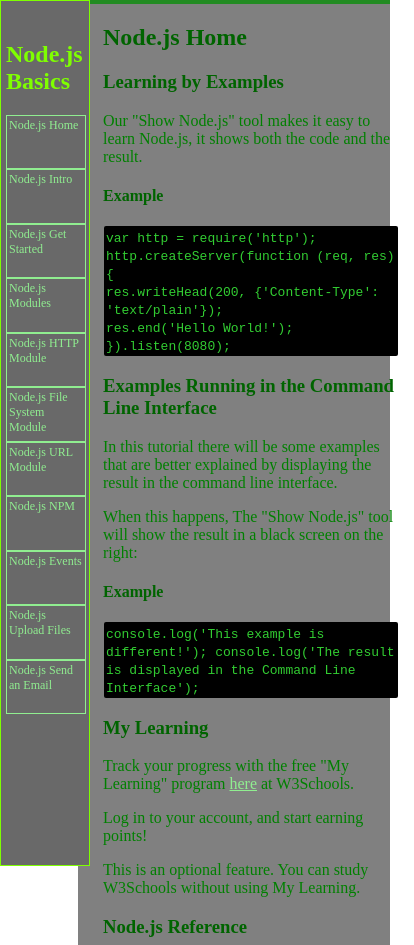
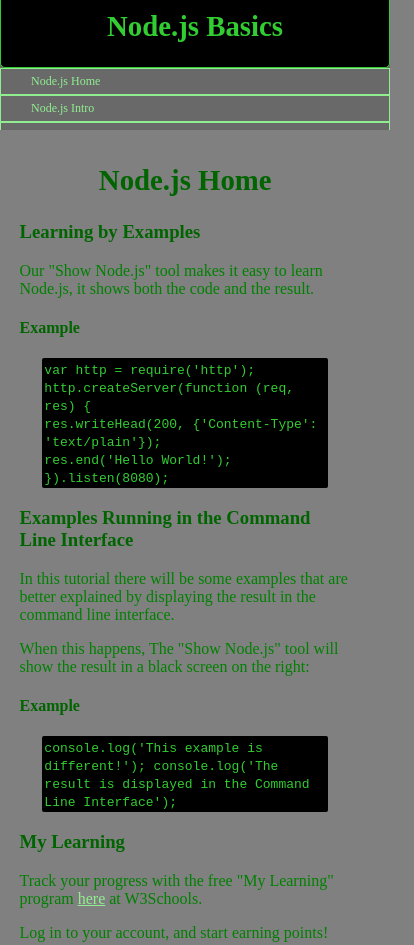
Before and after one commit to Imitelis/Responsive_Web_Design_Projects, a plain HTML site: page WD_Projects_03_Technical_Documentation_Page/index.html in a window 390 px wide. Shown: the top 945 px of the page, 414 px wide, since content can reach past the window. Drawn offline with Linux system fonts and the light colour scheme.

Commit message:
Update styles.css

```diff
--- a/WD_Projects_03_Technical_Documentation_Page/styles.css
+++ b/WD_Projects_03_Technical_Documentation_Page/styles.css
@@ -1,3 +1,40 @@
+
+html {
+  background-color: grey;
+  width: 100vw;
+  height: 100vh;
+}
+
+body {
+  margin: 0;
+  background-color: grey;
+}
+
+main {
+  position: absolute;
+  background-color: grey;
+  top: 0;
+  padding-top: 0;
+  width: 80vw;
+  right: calc(100vw - 20vw);
+  left: 20vw;
+  padding-bottom: 15px;
+  border-top: 4px forestgreen solid;
+  border-bottom: 4px forestgreen solid;
+  min-height: 100vh;
+  transition: all 0.2s ease;
+  box-sizing: border-box;
+}
+
+section {
+  width: 90%;
+  padding-top: 0vh;
+  padding-left: 5vw;
+  padding-right: 0vw;
+  transition: all 0.2s ease;
+  box-sizing: border-box;
+}
+
 a {
   color: lightgreen;
   border: 2px;
@@ -11,8 +48,24 @@
   color: yellowgreen;
 }
 
+#main-doc header {
+  text-align: center;
+  margin: 0px;
+}
+
 header {
-  color: chartreuse;
+  margin: 10px;
+  text-align: center;
+  font-size: 1.2em;
+}
+
+#navbar header {
+  margin-top: -15px;
+  border: 1.5px limegreen solid;
+  border-radius: 5px;
+  background-color: black;
+  color: limegreen;
+  font-weight: thin;
 }
 
 .nav-link:hover {
@@ -37,62 +90,59 @@
   background-color: black;
   color:limegreen;
   border-radius: 2px;
-  width: 98%;
+  width: 100%;
   margin: auto;
   position: relative;
   padding: 2px 2px 2px 2px;
-}
-
-main {
-  background-color: grey;
-  top: 0;
-  padding-top: 0;
-  width: 80%;
-  left: 20%;
-  right: 0;
-  position: absolute;
-  padding-right: 0px;
-  padding-left: 0px;
-  padding-bottom: 15px;
-  border-top: 4px forestgreen solid;
-  border-bottom: 4px forestgreen solid;
-}
-
-section {
-  width: 95%;
-  padding-top: 0;
-  padding-left: 25px;
-  padding-right: 15px;
 }
 
 #navbar {
   background-color: dimgrey;
   z-index: 1;
   position: fixed;
-  width: 20%;
+  width: 20vw;
   height: 100%;
-  top: 0;
-  left: 0;
+  top: 0px;
+  left: 0px;
+  bottom: 0px;
   overflow-x: hidden;
   padding-top: 20px;
   padding-left: 5px;
   padding-right: 5px;
-  padding-bottom: 0px;
+  padding-bottom: 5px;
   border-right: solid;
   border: 1px chartreuse solid;
 }
 
 #navbar a {
-  padding: 2px 2px 2px 2px;
-  position: static;
+  padding: 5px 30px;
+  position: relative;
   text-decoration: none;
   font-size: 12px;
   border: 1px lightgreen solid;
   display: block;
   transition: 0.3s;
-  width: 95%;
-  height: 5.75%;
   cursor: pointer;
+}
+
+#navbar ul {
+  padding: 0;
+  overflow-y: auto;
+  overflow-x: auto;
+  bottom: 20px;
+  margin-bottom: 13px;
+}
+
+#navbar li {
+  border-top: 1px solid;
+  list-style: none;
+  position: static;
+  height: auto;
+  bottom: 20px;
+}
+
+#navbar li a {
+  height: 5%;
 }
 
 #navbar a:hover {
@@ -100,7 +150,42 @@
   color: dimgrey;
 }
 
-@media screen and (max-height: 450px) {
-  #navbar {width: 10%;}
-  main {width: 90%}
+@media screen and (max-width: 600px) {
+
+  #navbar {
+    position: fixed;
+    top: 0;
+    padding: 0;
+    margin: 0;
+    width: 100%;
+    max-height: 130px;
+    border: none;
+    z-index: 1;
+  }
+
+  #navbar ul {
+    margin-bottom: 0px;
+  }
+
+  main {
+    width: 100%;
+    left: 0;
+    right: 0;
+  }
+
+  main a, main li, main p, main b, main h2, main h3, main h4, main.code-box {
+    width: auto;
+    left: 0;
+    right: 0;
+    word-wrap: break-word;
+  }
+
+  section:first-of-type{
+    margin-top: 160px;
+  }
+
+  .code-box, p, b, h2, h3, h4, a {
+    position: relative;
+    width: 85%;
+  }
 }
```
